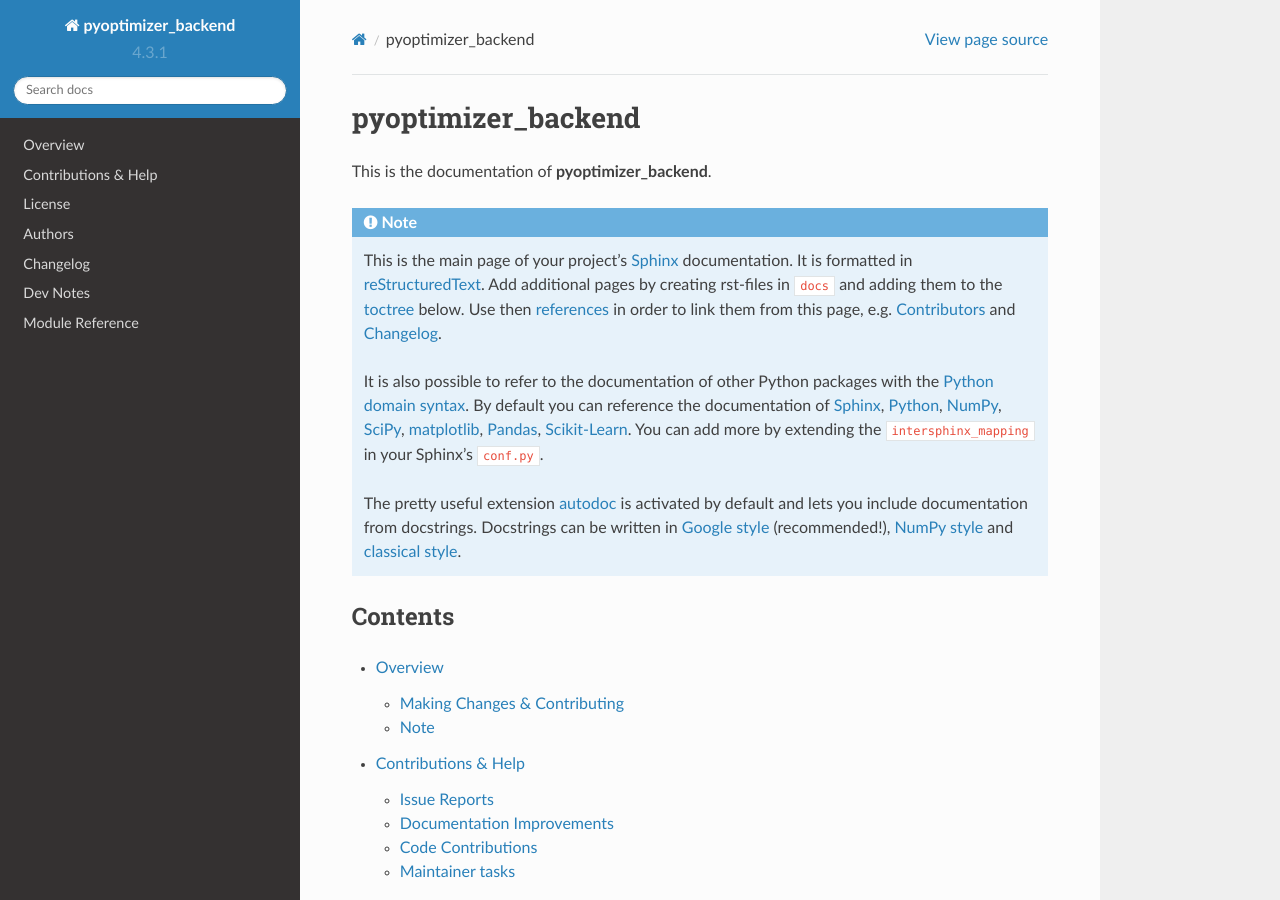
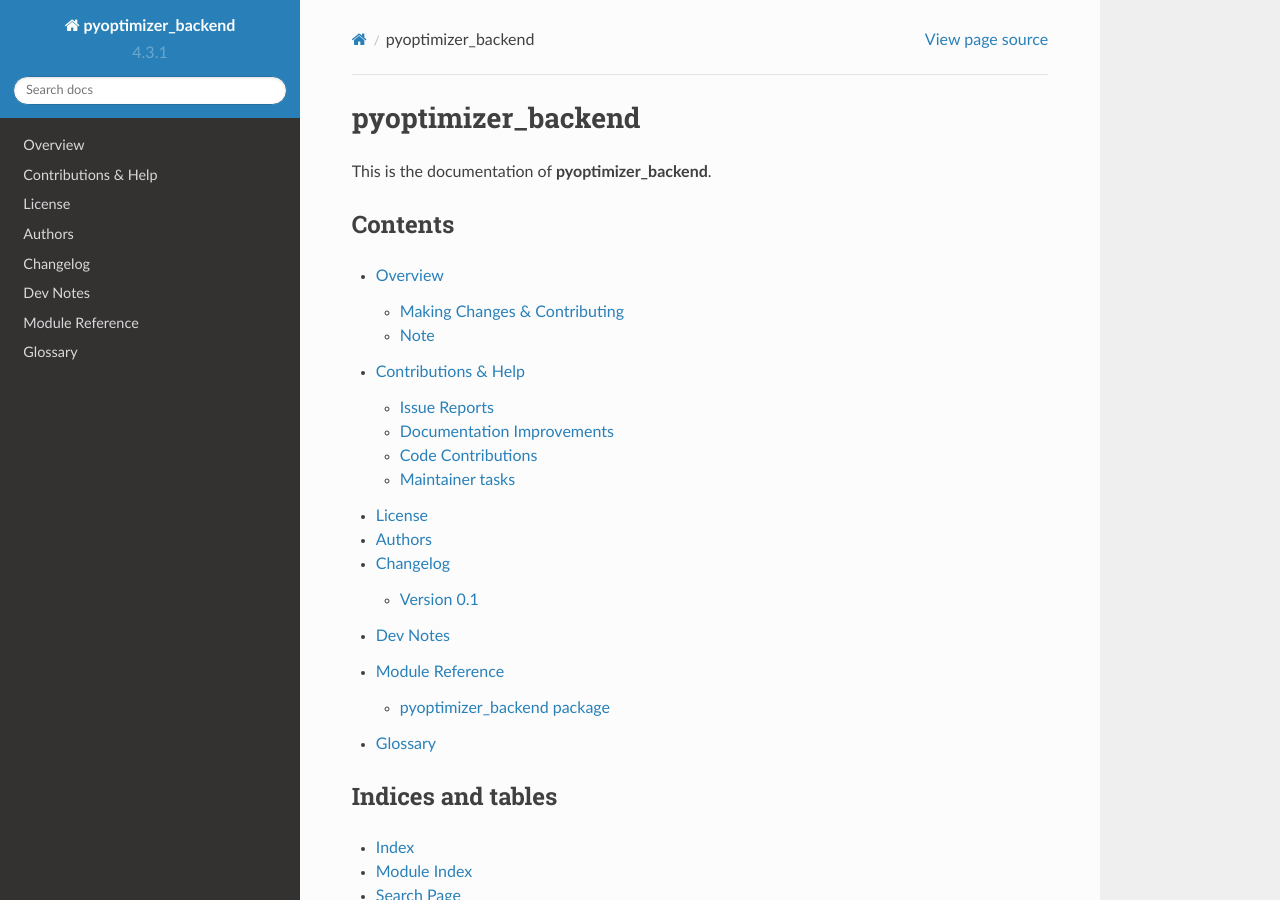
Before and after one commit to RxnRover/CyRxnOpt, a Sphinx documentation site: the page built from docs/source/index.rst, in a window 1280 px wide and 900 px high. Built offline with Sphinx 7.4.7 and the Read the Docs theme 2.0.0, drawn with Linux system fonts in a browser that asks for light colours.

Commit message:
Add initial glossary [skip ci]

```diff
--- a/docs/source/index.rst
+++ b/docs/source/index.rst
@@ -3,24 +3,6 @@ pyoptimizer_backend
 ===================
 
 This is the documentation of **pyoptimizer_backend**.
-
-.. note::
-
-    This is the main page of your project's `Sphinx`_ documentation.
-    It is formatted in `reStructuredText`_. Add additional pages
-    by creating rst-files in ``docs`` and adding them to the `toctree`_ below.
-    Use then `references`_ in order to link them from this page, e.g.
-    :ref:`authors` and :ref:`changes`.
-
-    It is also possible to refer to the documentation of other Python packages
-    with the `Python domain syntax`_. By default you can reference the
-    documentation of `Sphinx`_, `Python`_, `NumPy`_, `SciPy`_, `matplotlib`_,
-    `Pandas`_, `Scikit-Learn`_. You can add more by extending the
-    ``intersphinx_mapping`` in your Sphinx's ``conf.py``.
-
-    The pretty useful extension `autodoc`_ is activated by default and lets
-    you include documentation from docstrings. Docstrings can be written in
-    `Google style`_ (recommended!), `NumPy style`_ and `classical style`_.
 
 
 Contents
@@ -36,6 +18,7 @@ Contents
    Changelog <changelog>
    Dev Notes <dev_notes/index>
    Module Reference <api/modules>
+   Glossary <glossary>
 
 
 Indices and tables
```
Also changed, not shown: docs/source/glossary.rst (added, +40 -0 lines).
